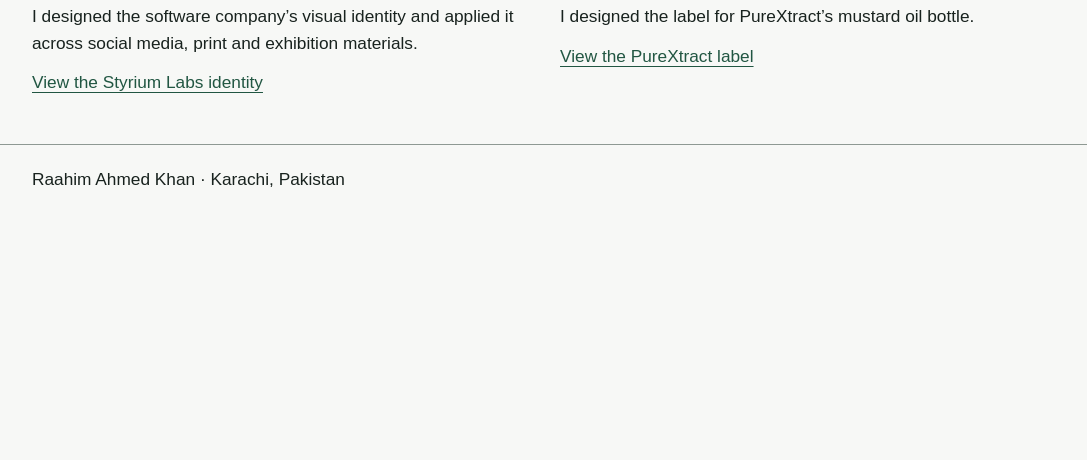
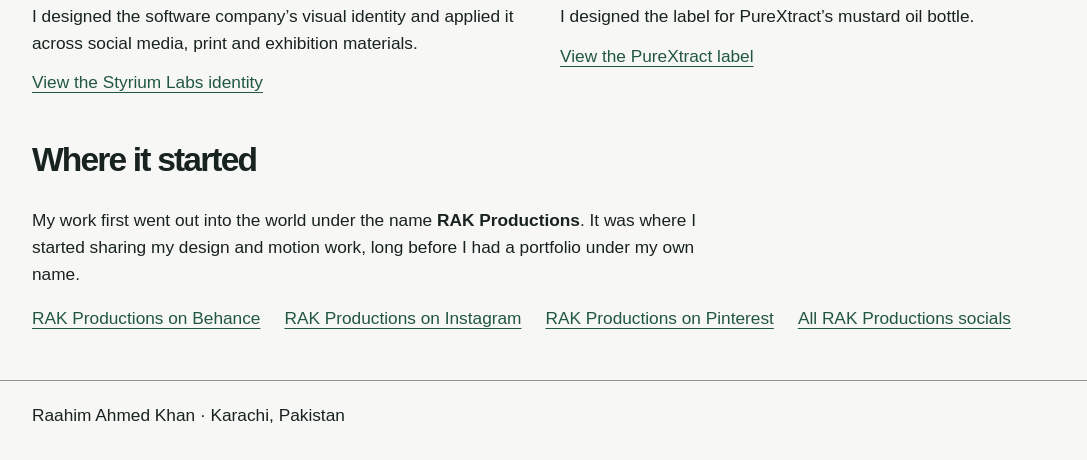
Before and after one commit to raahimahmedk/raahimahmedk.github.io, a plain HTML site: page index.html in a window 1280 px wide. Shown: the part 1003-1463 px from the top of the page, without its empty margins (96-1183 px from the left). Before the commit the page ends 1228 px from the top, so only its background shows below. Drawn offline with Linux system fonts and the light colour scheme.

Commit message:
Add files via upload

```diff
--- a/index.html
+++ b/index.html
@@ -4,9 +4,19 @@
 <meta name="description" content="Raahim Ahmed Khan is a creative designer in Karachi, Pakistan. Explore his visual identity for Styrium Labs and mustard oil label design for PureXtract.">
 <link rel="canonical" href="https://raahimahmedk.github.io/">
 <meta name="google-site-verification" content="-heMWVCVncYtU_1e_ghhvNeTMZCNJbUMvoi5dYVn7Ig">
-<script type="application/ld+json">{"@context":"https://schema.org","@type":"ProfilePage","url":"https://raahimahmedk.github.io/","mainEntity":{"@type":"Person","@id":"https://raahimahmedk.github.io/#raahim","url":"https://raahimahmedk.github.io/","name":"Raahim Ahmed Khan","jobTitle":"Creative Designer","description":"Creative designer based in Karachi, Pakistan, working in brand identity, graphic design and motion graphics.","sameAs":["https://www.behance.net/raahimahmedk","https://www.linkedin.com/in/raahimahmedk/"]}}</script>
+<script type="application/ld+json">{"@context":"https://schema.org","@type":"ProfilePage","url":"https://raahimahmedk.github.io/","mainEntity":{"@type":"Person","@id":"https://raahimahmedk.github.io/#raahim","url":"https://raahimahmedk.github.io/","name":"Raahim Ahmed Khan","jobTitle":"Creative Designer","description":"Creative designer based in Karachi, Pakistan, working in brand identity, graphic design and motion graphics.","sameAs":["https://www.behance.net/raahimahmedk","https://www.linkedin.com/in/raahimahmedk/","https://www.instagram.com/raahmm_i/"]}}</script>
 <style>
 *{box-sizing:border-box}body{margin:0;background:#f7f8f6;color:#18221e;font:1.08rem/1.55 'DM Sans',Arial,sans-serif}main,footer{max-width:72rem;margin:auto;padding:0 clamp(1.3rem,5vw,4rem)}header{padding:clamp(3rem,8vw,7rem) 0 2.6rem;border-bottom:2px solid}h1{font-size:clamp(3.4rem,9vw,7.6rem);line-height:.93;letter-spacing:-.075em;margin:0 0 1.5rem;max-width:9em}h2{font-size:2.1rem;letter-spacing:-.055em;margin:2.4rem 0 1.3rem}h3{font-size:1.65rem;letter-spacing:-.045em;margin:0}p{max-width:43rem}header p{font-size:clamp(1.1rem,2vw,1.35rem)}nav,footer{display:flex;gap:1.5rem;flex-wrap:wrap}a{color:#215642;text-underline-offset:.22em}a:focus-visible{outline:3px solid #438269;outline-offset:4px}.grid{display:grid;grid-template-columns:repeat(auto-fit,minmax(min(100%,19rem),1fr));gap:2rem}iframe{display:block;width:100%;aspect-ratio:4/3;border:0;background:#e2e8e3;margin-bottom:1rem}article p{margin:.4rem 0 .8rem}footer{margin-top:3rem;padding-top:1.3rem;padding-bottom:2rem;border-top:1px solid #8e9993}
-</style></head><body><main><header><h1>Raahim Ahmed Khan</h1><p>I’m a creative designer in Karachi, Pakistan, working across brand identity, packaging, motion graphics and video editing. My work includes the visual identity for Styrium Labs and the mustard oil label for PureXtract.</p><nav aria-label="Professional profiles"><a href="https://www.behance.net/raahimahmedk">Behance portfolio</a><a href="https://www.linkedin.com/in/raahimahmedk/">Contact me on LinkedIn</a></nav></header><section><h2>Selected work</h2><div class="grid">
+</style></head><body><main><header><h1>Raahim Ahmed Khan</h1><p>I’m a creative designer in Karachi, Pakistan, working across brand identity, packaging, motion graphics and video editing. My work includes the visual identity for Styrium Labs and the mustard oil label for PureXtract.</p><nav aria-label="Professional profiles"><a href="https://www.behance.net/raahimahmedk">Behance portfolio</a><a href="https://www.linkedin.com/in/raahimahmedk/">Contact me on LinkedIn</a><a href="https://www.instagram.com/raahmm_i/">Instagram</a></nav></header>
+<section><h2>Selected work</h2><div class="grid">
 <article><iframe title="Styrium Labs brand identity project preview" loading="lazy" src="https://www.behance.net/embed/project/212956551"></iframe><h3>Styrium Labs</h3><p>I designed the software company’s visual identity and applied it across social media, print and exhibition materials.</p><a href="https://www.behance.net/gallery/212956551/Brand-Identity-Visual-Design-Styrium-Labs">View the Styrium Labs identity</a></article>
-<article><iframe title="PureXtract mustard oil label project preview" loading="lazy" src="https://www.behance.net/embed/project/212890605"></iframe><h3>PureXtract</h3><p>I designed the label for PureXtract’s mustard oil bottle.</p><a href="https://www.behance.net/gallery/212890605/Mustard-Oil-Label-Design-PureXtract">View the PureXtract label</a></article></div></section></main><footer>Raahim Ahmed Khan · Karachi, Pakistan</footer></body></html>
+<article><iframe title="PureXtract mustard oil label project preview" loading="lazy" src="https://www.behance.net/embed/project/212890605"></iframe><h3>PureXtract</h3><p>I designed the label for PureXtract’s mustard oil bottle.</p><a href="https://www.behance.net/gallery/212890605/Mustard-Oil-Label-Design-PureXtract">View the PureXtract label</a></article></div></section><section aria-labelledby="rak-productions">
+  <h2 id="rak-productions">Where it started</h2>
+  <p>My work first went out into the world under the name <strong>RAK Productions</strong>. It was where I started sharing my design and motion work, long before I had a portfolio under my own name.</p>
+  <nav aria-label="RAK Productions profiles">
+    <a href="https://www.behance.net/Rakproductions">RAK Productions on Behance</a>
+    <a href="https://www.instagram.com/rak_productions_official/">RAK Productions on Instagram</a>
+    <a href="https://www.pinterest.com/RakProductions/">RAK Productions on Pinterest</a>
+    <a href="https://linktr.ee/RakProductions">All RAK Productions socials</a>
+  </nav>
+</section></main><footer>Raahim Ahmed Khan · Karachi, Pakistan</footer></body></html>
```
